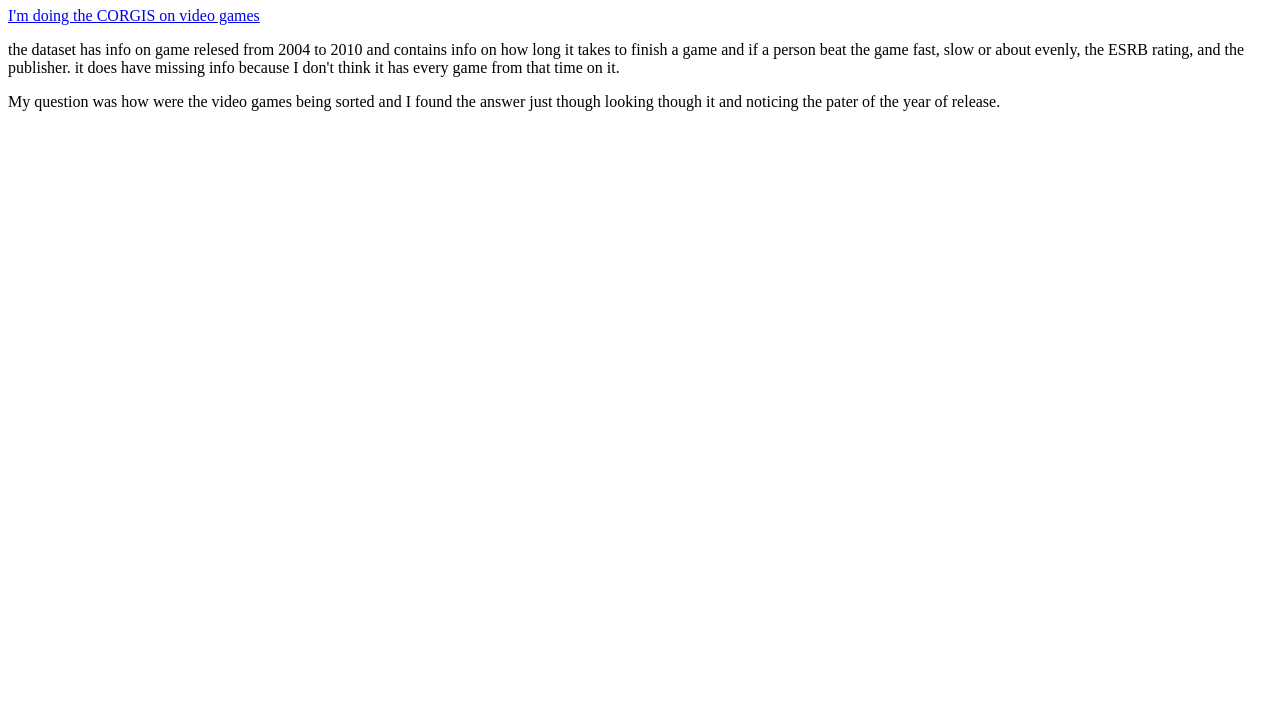
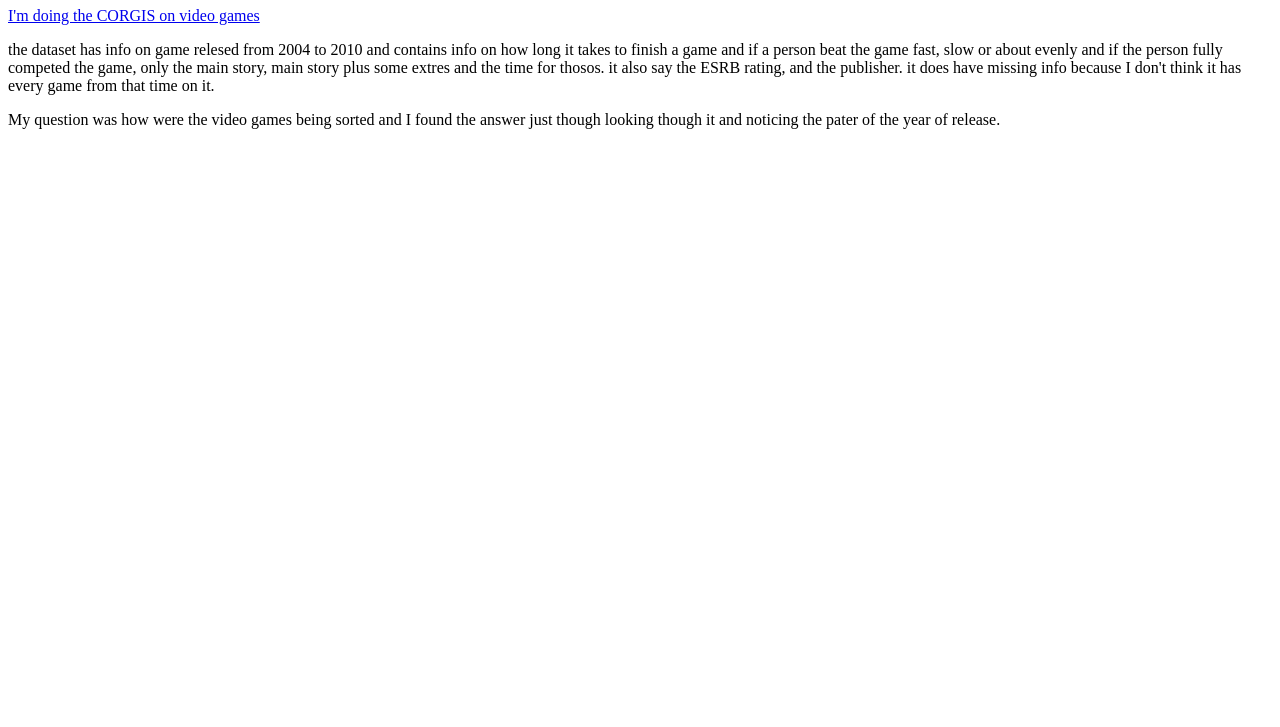
Before and after one commit to Romulus0805/CORGIS_data, a plain HTML site: page index.html in a window 1280 px wide. Shown: the part 73-800 px from the top of the page. Drawn offline with Linux system fonts and the light colour scheme.

Commit message:
Update index.html

```diff
--- a/index.html
+++ b/index.html
@@ -6,7 +6,7 @@
 	<body>
 	<h1>Video game data</h1>
   <a href="https://corgis-edu.github.io/corgis/json/video_games/">I'm doing the CORGIS on video games</a>
-  <p>the dataset has info on game relesed from 2004 to 2010 and contains info on how long it takes to finish a game and if a person beat the game fast, slow or about evenly, the ESRB rating, and the publisher. it does have missing info because I don't think it has every game from that time on it.</p>
+  <p>the dataset has info on game relesed from 2004 to 2010 and contains info on how long it takes to finish a game and if a person beat the game fast, slow or about evenly and if the person fully competed the game, only the main story, main story plus some extres and the time for thosos. it also say the ESRB rating, and the publisher. it does have missing info because I don't think it has every game from that time on it.</p>
 	<p>My question was how were the video games being sorted and I found the answer just though looking though it and noticing the pater of the year of release.</p>
 
 	</body>
```
